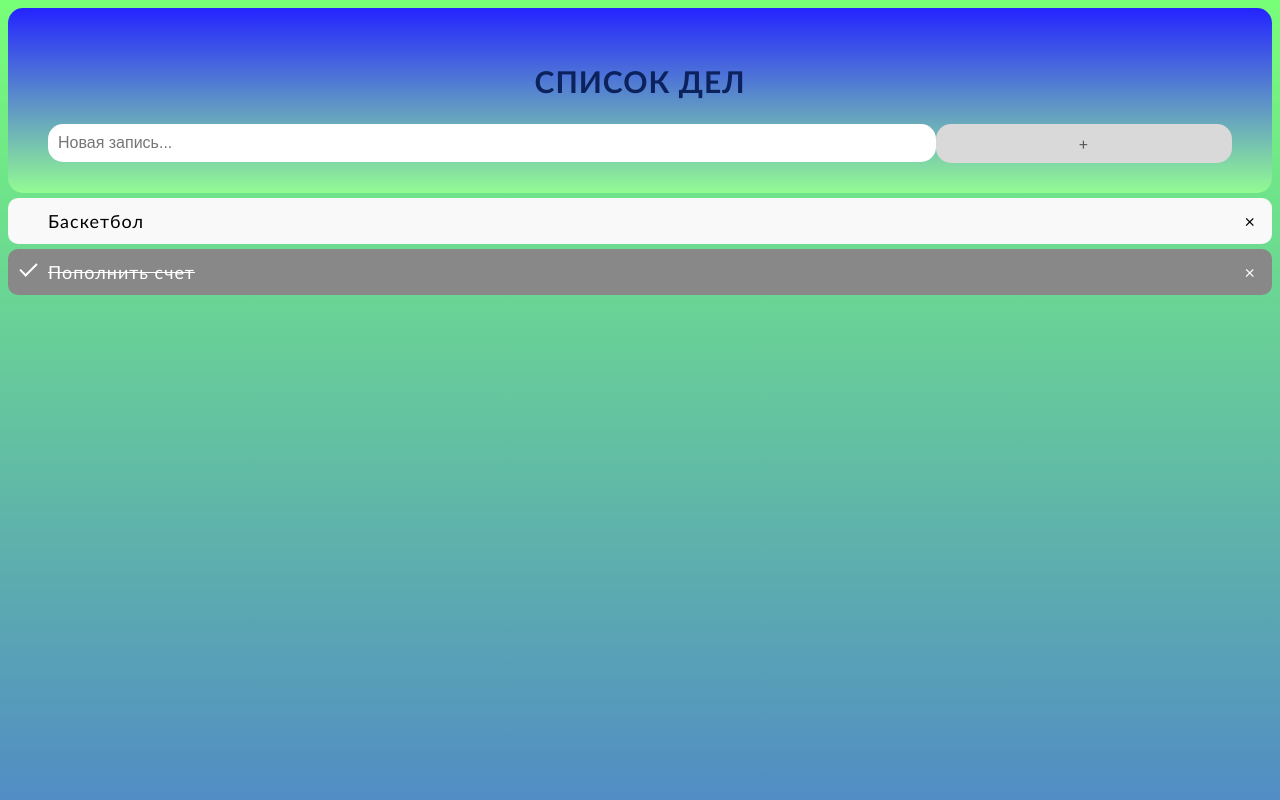
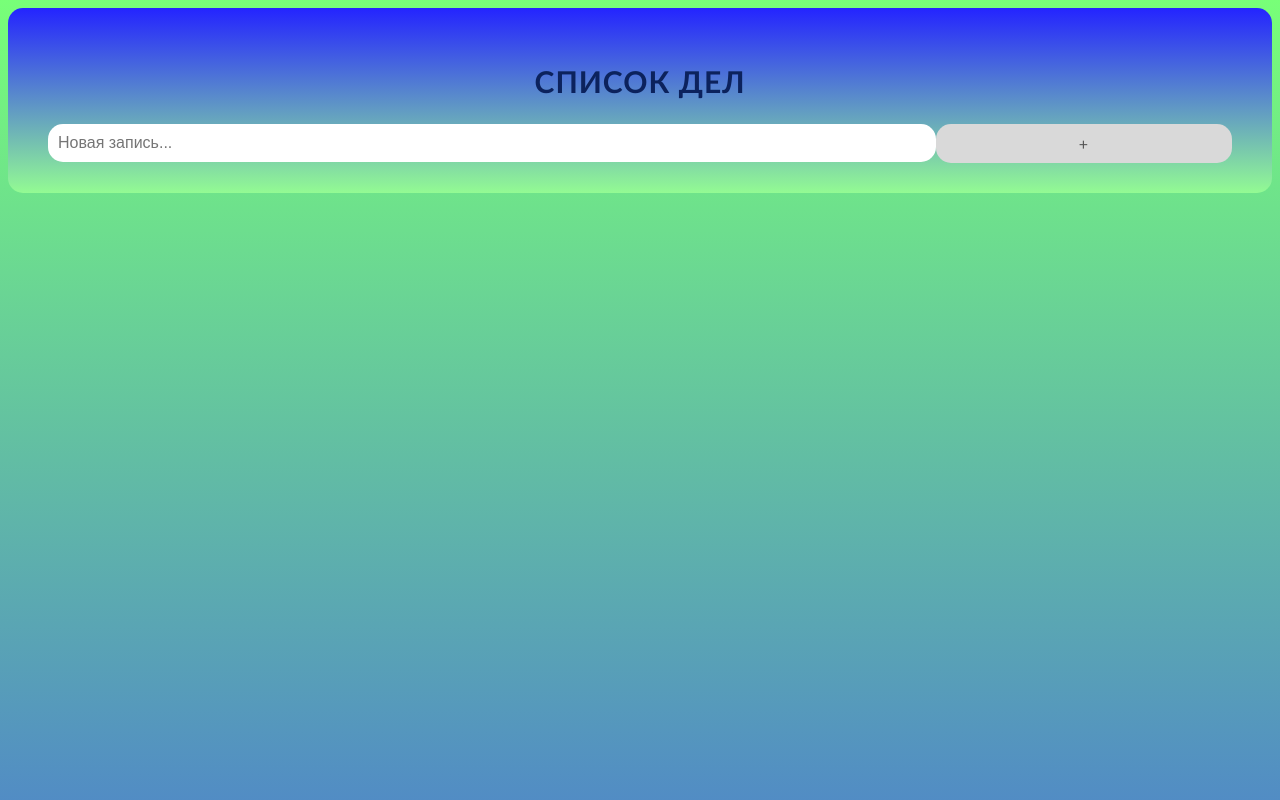
Before and after one commit to AlekseiKom/TodoList-JavaScript, a plain HTML site: page index.html in a window 1280 px wide. Shown: the top 800 px of the page. Drawn offline with Linux system fonts and the light colour scheme.

Commit message:
Deleted default values

```diff
--- a/index.html
+++ b/index.html
@@ -15,8 +15,9 @@
       </div>
 
       <ul id="myUL">
-        <li>Баскетбол</li>
-        <li class="checked">Пополнить счет</li>
+
+        <!--<li>Баскетбол</li>
+        <li class="checked">Пополнить счет</li>-->
 
       </ul>
 <script src="./main.js"></script>
```
